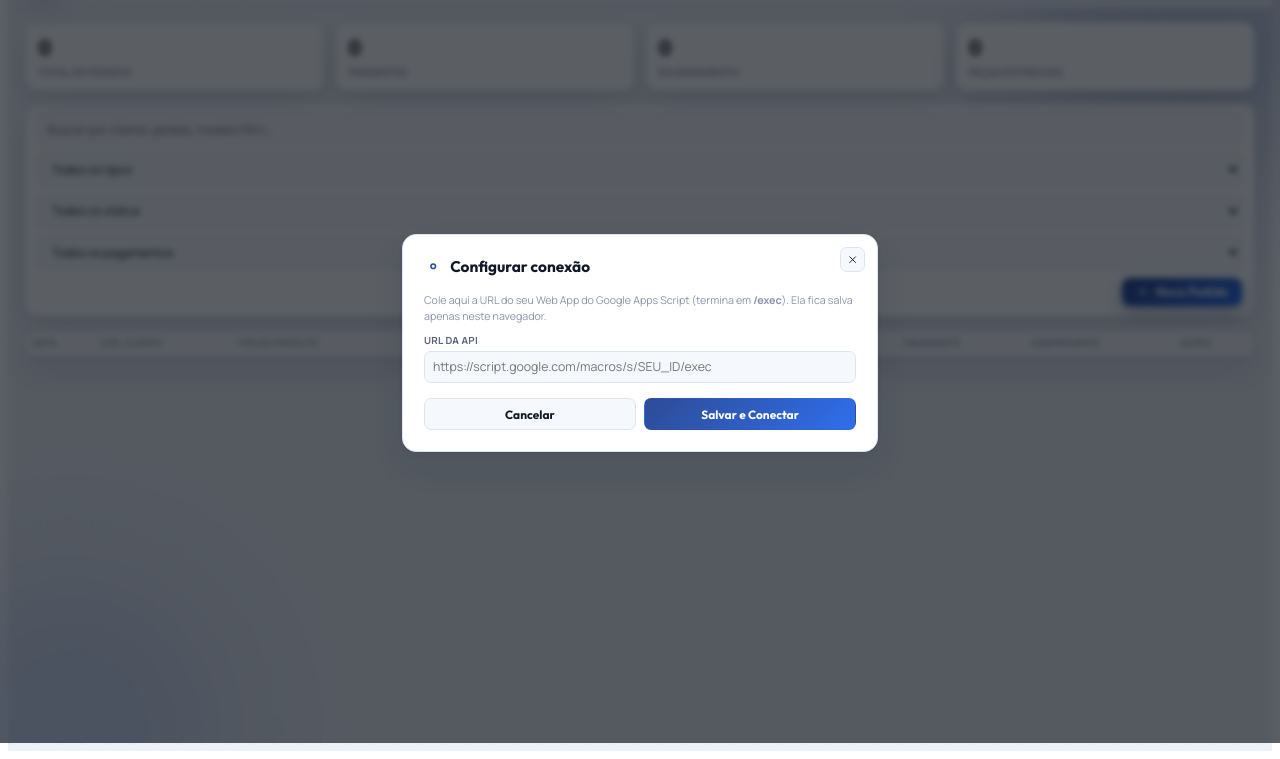
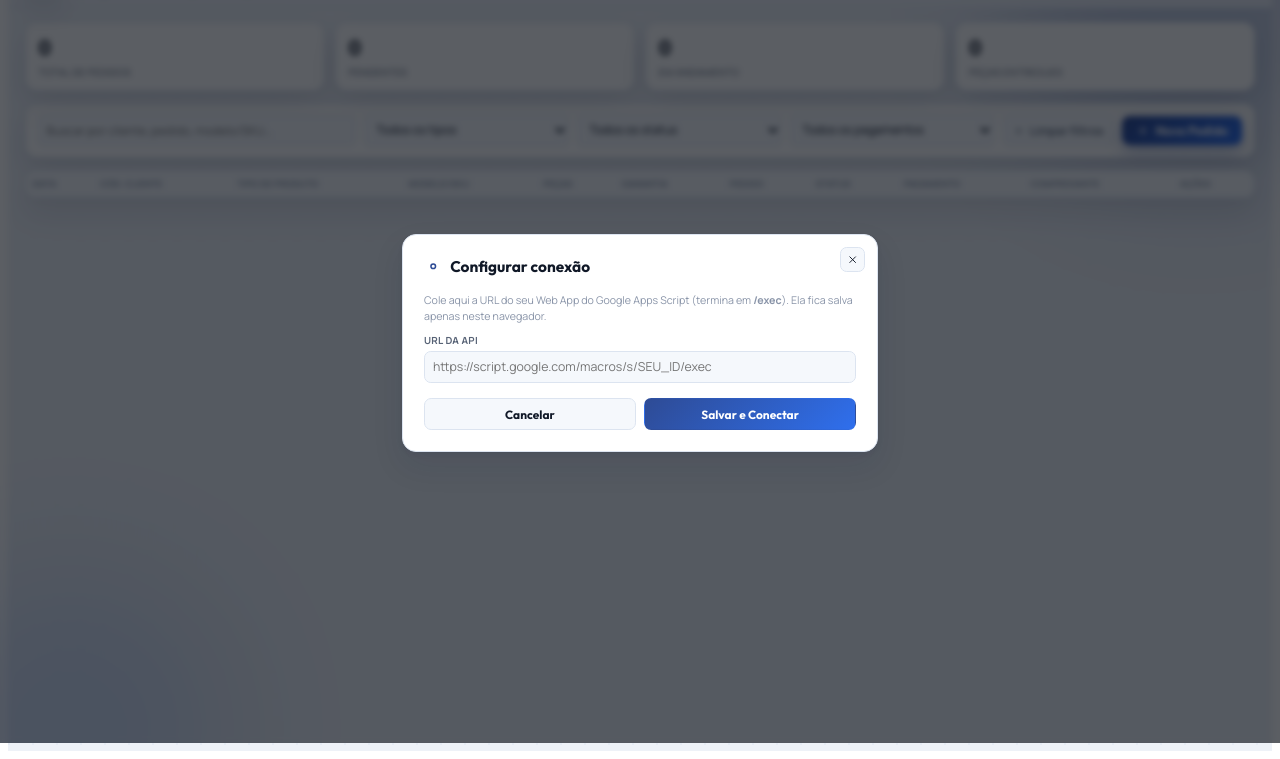
Before and after one commit to jmacedo-inss/express, a plain HTML site: page index.html in a window 1280 px wide. Shown: the part 57-816 px from the top of the page. Drawn offline with Linux system fonts and the light colour scheme.

Commit message:
index.html

```diff
--- a/index.html
+++ b/index.html
@@ -105,20 +105,29 @@
 
 /* ---------- Toolbar ---------- */
 #pedidosApp .toolbar {
-  display:flex; align-items:center; gap: 0.6em; flex-wrap: wrap;
+  display:flex; align-items:center; gap: 0.6em; flex-wrap: nowrap;
   background: var(--panel); border:1px solid var(--border); border-radius: var(--radius);
   padding: 0.7em 0.9em; margin-bottom: 0.9em; box-shadow: var(--shadow);
 }
 #pedidosApp .toolbar input[type="search"], #pedidosApp .toolbar select {
   background: var(--panel-2); border:1px solid var(--border); border-radius: 0.55em;
-  padding: 0.5em 0.7em; color: var(--text); font-family: var(--font-body); font-size: 0.86em; outline:none;
+  padding: 0.5em 0.6em; color: var(--text); font-family: var(--font-body); font-size: 0.86em; outline:none;
   transition: border-color .15s ease, box-shadow .15s ease;
+  min-width: 0; overflow: hidden; text-overflow: ellipsis;
 }
-#pedidosApp .toolbar input[type="search"] { flex: 1 1 14em; min-width: 10em; }
-#pedidosApp .toolbar select { flex: 0 0 auto; }
+#pedidosApp .toolbar input[type="search"] { flex: 1.6 1 0; }
+#pedidosApp .toolbar select { flex: 1 1 0; }
 #pedidosApp .toolbar input:focus, #pedidosApp .toolbar select:focus { border-color: var(--accent); box-shadow: 0 0 0 0.15em var(--accent-dim); }
+#pedidosApp .btn-clear {
+  display:flex; align-items:center; justify-content:center; gap:0.4em; flex-shrink: 0;
+  padding: 0.5em 0.8em; border-radius: 0.55em; border:1px solid var(--border); background: var(--panel-2);
+  color: var(--text-dim); font-family: var(--font-body); font-size: 0.84em; font-weight:600; cursor:pointer;
+  white-space:nowrap; transition: border-color .15s ease, color .15s ease;
+}
+#pedidosApp .btn-clear svg { width: 1em; height: 1em; flex-shrink:0; }
+#pedidosApp .btn-clear:hover { border-color: var(--danger); color: var(--danger); }
 #pedidosApp .btn-primary {
-  margin-left: auto; padding: 0.55em 1.1em; font-family: var(--font-display); font-weight:700;
+  margin-left: auto; flex-shrink: 0; padding: 0.55em 1.1em; font-family: var(--font-display); font-weight:700;
   font-size: 0.88em; letter-spacing:0.01em; background: linear-gradient(135deg, var(--accent), var(--accent-2));
   color: var(--accent-ink); border:none; border-radius: 0.65em; cursor:pointer;
   box-shadow: 0 0.5em 1.2em rgba(var(--accent-rgb), 0.35); transition: transform .15s ease, box-shadow .15s ease;
@@ -126,6 +135,11 @@
 }
 #pedidosApp .btn-primary svg { width: 1.1em; height: 1.1em; flex-shrink:0; }
 #pedidosApp .btn-primary:hover { transform: translateY(-1px); box-shadow: 0 0.7em 1.5em rgba(var(--accent-rgb), 0.42); }
+@media (max-width: 42em) {
+  #pedidosApp .toolbar { flex-wrap: wrap; }
+  #pedidosApp .toolbar input[type="search"] { flex: 1 1 100%; }
+  #pedidosApp .toolbar select { flex: 1 1 0; }
+}
 
 /* ---------- Table (wide) ---------- */
 #pedidosApp .table-shell {
@@ -352,6 +366,7 @@
         <option value="Pago parcialmente">Pago parcialmente</option>
         <option value="Pago">Pago</option>
       </select>
+      <button class="btn-clear" id="btnLimparFiltros"><svg viewBox="0 0 24 24" fill="none" stroke="currentColor" stroke-width="2" stroke-linecap="round" stroke-linejoin="round"><line x1="18" y1="6" x2="6" y2="18"></line><line x1="6" y1="6" x2="18" y2="18"></line></svg>Limpar filtros</button>
       <button class="btn-primary" id="btnNovo"><svg viewBox="0 0 24 24" fill="none" stroke="currentColor" stroke-width="2" stroke-linecap="round" stroke-linejoin="round"><line x1="12" y1="5" x2="12" y2="19"></line><line x1="5" y1="12" x2="19" y2="12"></line></svg>Novo Pedido</button>
     </section>
 
@@ -512,7 +527,7 @@
 
   var el = {};
   ['statusLabel','btnRefresh','btnConfig','statTotal','statPendente','statAndamento','statEntregue',
-   'filtroBusca','filtroTipo','filtroStatus','filtroPagamento','btnNovo','tbody','emptyState',
+   'filtroBusca','filtroTipo','filtroStatus','filtroPagamento','btnLimparFiltros','btnNovo','tbody','emptyState',
    'modalPedido','fecharModalPedido','modalTitulo','fData','fCliente','fTipo','tipoIcone','fSku',
    'pecasTagWrap','pecasChips','fPecasInput',
    'fGarantia','fStatus','fPagamento',
@@ -952,6 +967,13 @@
   el.btnRefresh.onclick = carregar;
   el.btnConfig.onclick = abrirModalConfig;
   el.btnNovo.onclick = function () { abrirModalPedido(null); };
+  el.btnLimparFiltros.onclick = function () {
+    el.filtroBusca.value = '';
+    el.filtroTipo.value = '';
+    el.filtroStatus.value = '';
+    el.filtroPagamento.value = '';
+    renderizar();
+  };
   el.fecharModalPedido.onclick = fecharModalPedido;
   el.cancelarPedido.onclick = fecharModalPedido;
   el.salvarPedido.onclick = salvarPedidoModal;
```
